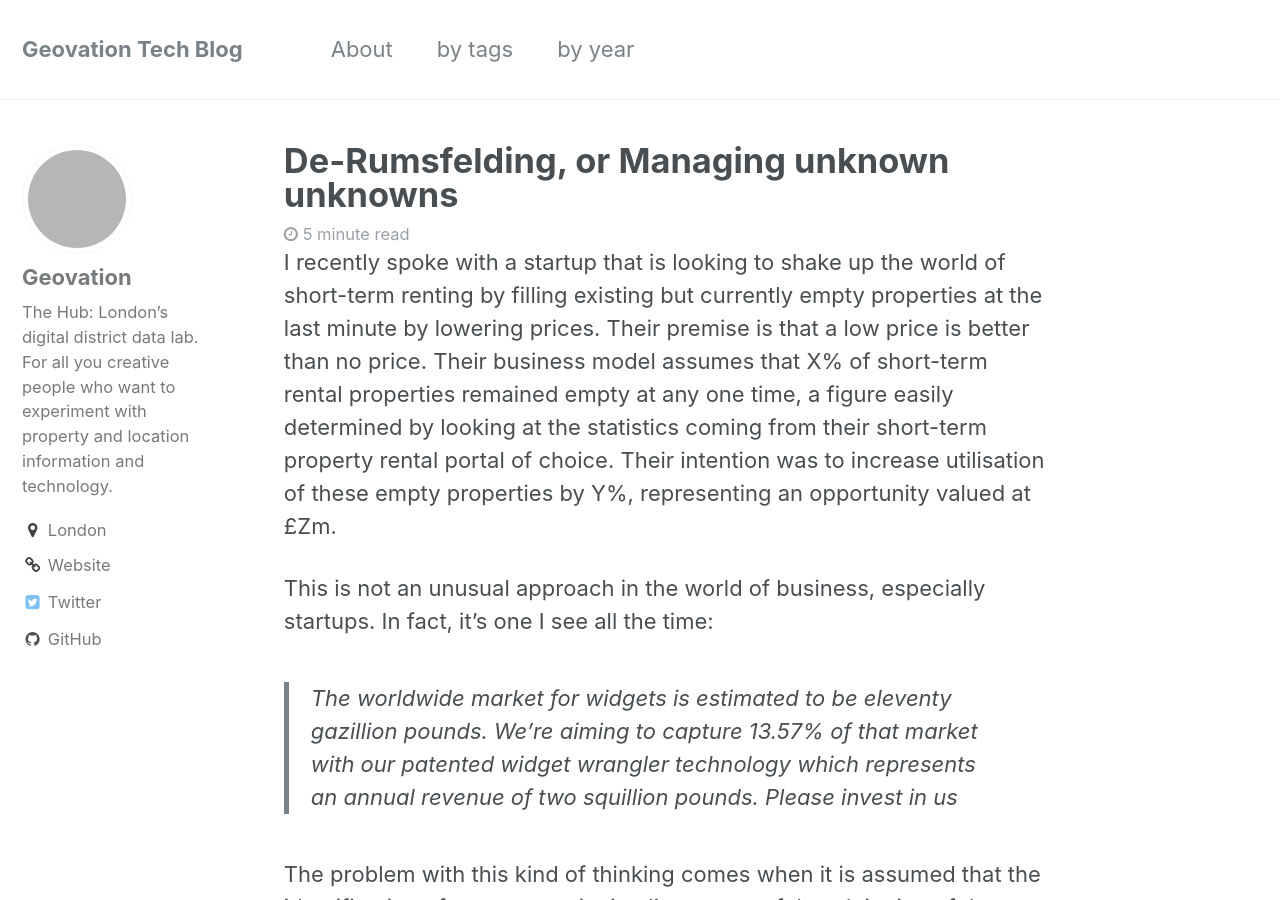
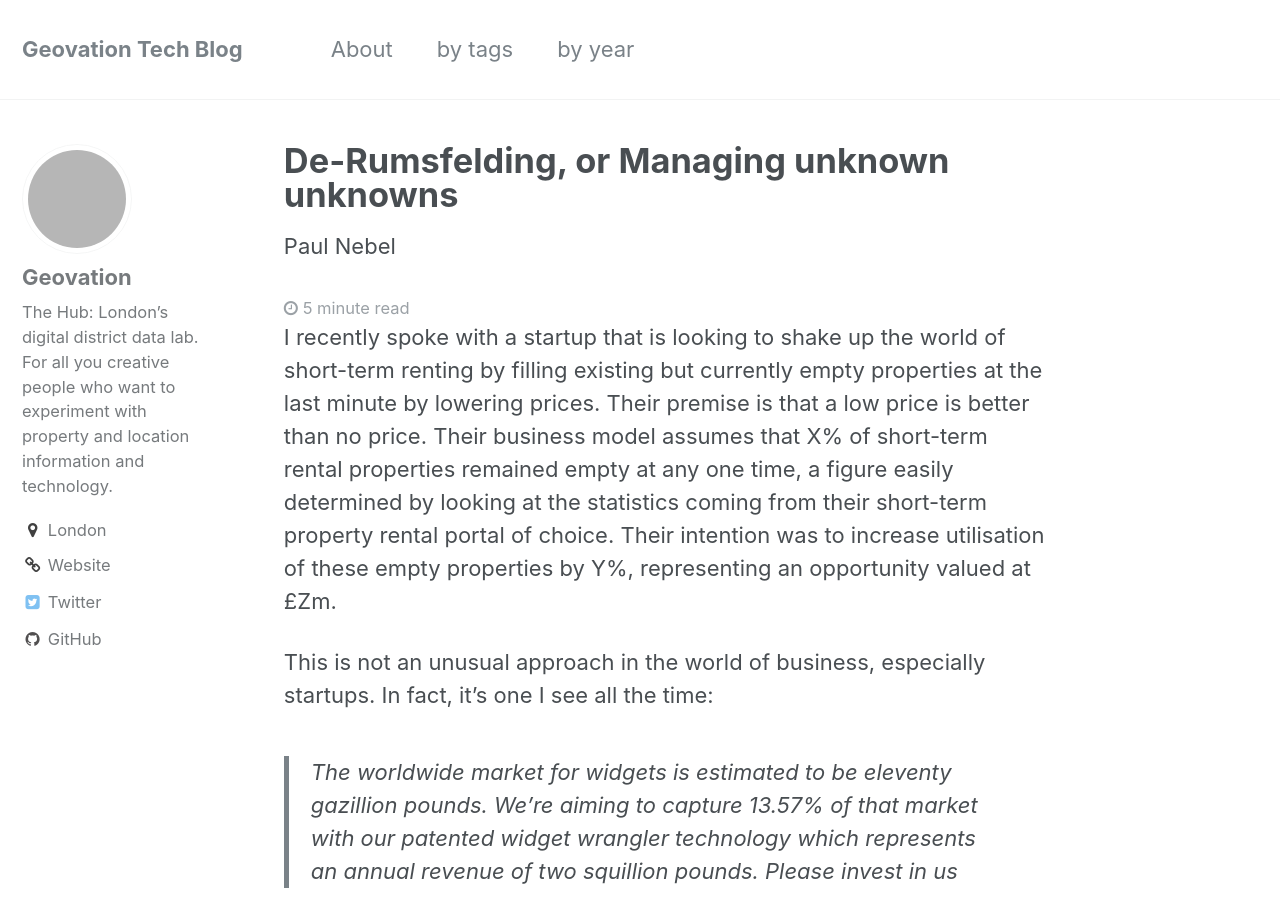
Before and after one commit to Geovation/geovation.github.io, a Jekyll site: the page built from _posts/2020-05-01-managing-unknown-unknowns.md, in a window 1280 px wide and 900 px high. Built offline with Jekyll 4.4.1, drawn with Linux system fonts in a browser that asks for light colours; comment, search, counter and statistics services are not loaded; grey boxes are pictures that could not be loaded.

Commit message:
added author

```diff
--- a/_posts/2020-05-01-managing-unknown-unknowns.md
+++ b/_posts/2020-05-01-managing-unknown-unknowns.md
@@ -2,6 +2,7 @@
 title: "De-Rumsfelding, or Managing unknown unknowns"
 meta: "If you're not sure then test to find out.  If you're sure then test to show how right you are. You know what? Just test!"
 categories: Insights Startup
+author: "Paul Nebel"
 slug: "managing-unknow-unknowns"
 ---
 
```
